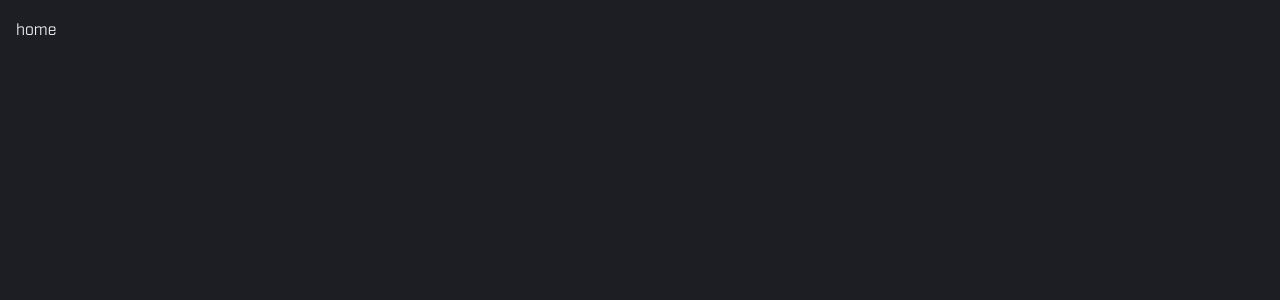
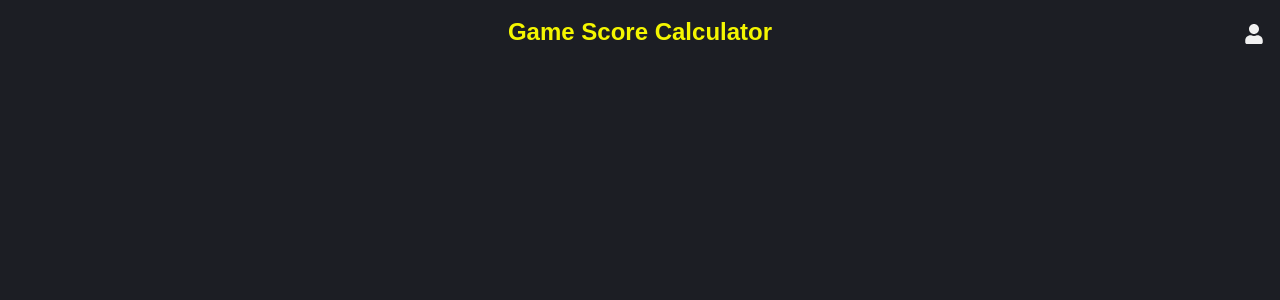
Before and after one commit to evrwaqe/game-score-calculator, a Next.js app: page / in a window 1280 px wide. Shown: the top 300 px of the page. Built offline with nearby package versions, Linux system fonts and the light colour scheme; a web font is replaced by a local one.

Commit message:
feat: add header

```diff
--- a/src/app/page.tsx
+++ b/src/app/page.tsx
@@ -1,3 +1,13 @@
+import { FaUser } from 'react-icons/fa'
+
 export default function Home() {
-  return <div>home</div>
+  return (
+    <div className="flex justify-between items-center">
+      <div className="w-5"></div>
+      <h1 className="text-main-color text-2xl font-bold text-center">
+        Game Score Calculator
+      </h1>
+      <FaUser size={20} className="mt-1 cursor-pointer" />
+    </div>
+  )
 }
```
